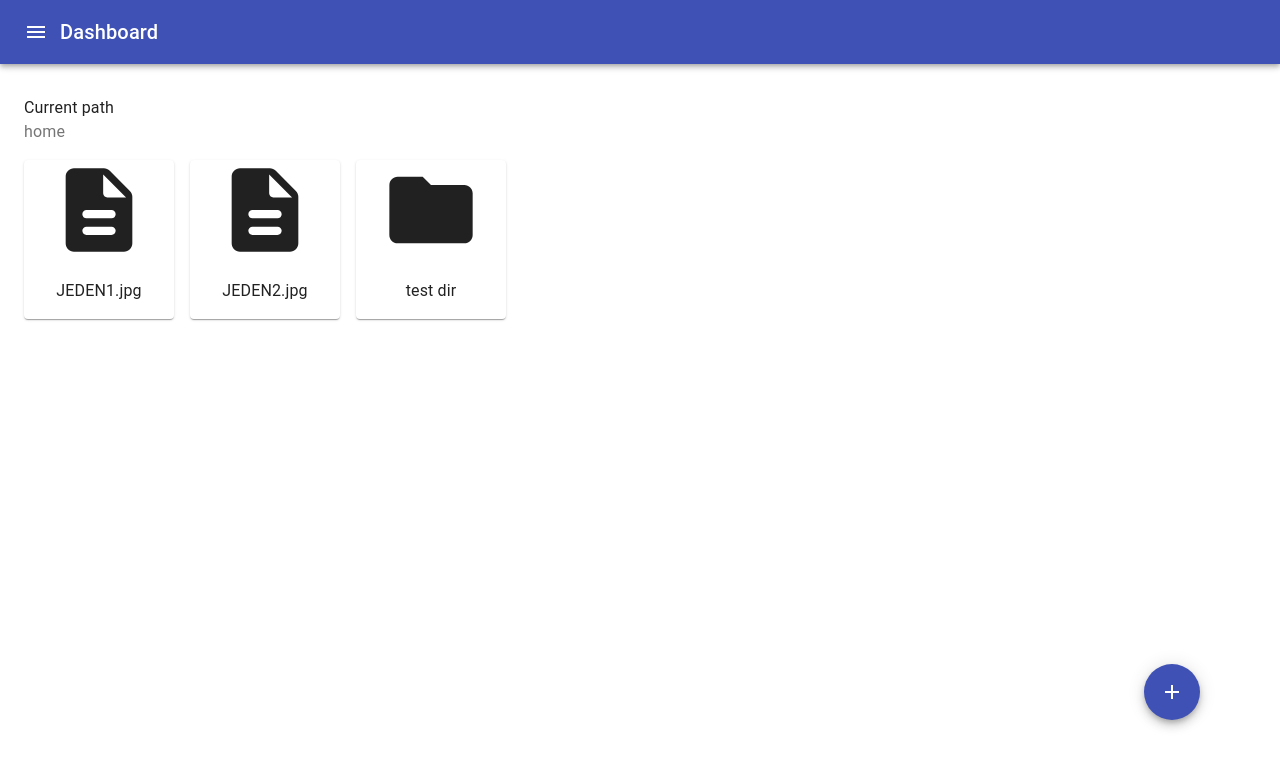
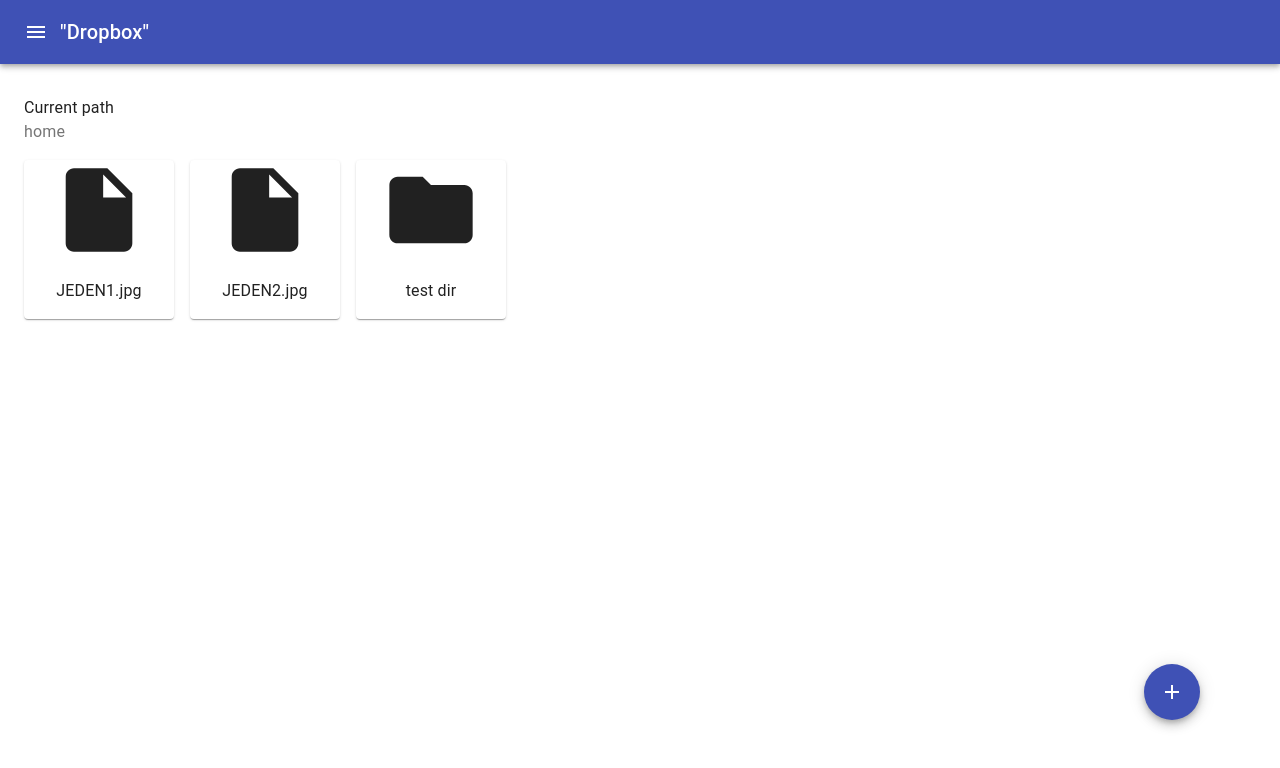
Before and after one commit to s18502/tin-dropbox, a React (Create React App) app: page / in a window 1280 px wide. Shown: the top 768 px of the page. Built offline with nearby package versions, Linux system fonts and the light colour scheme.

Commit message:
mime icons

```diff
--- a/src/CustomCards.js
+++ b/src/CustomCards.js
@@ -3,11 +3,10 @@ import { makeStyles } from "@material-ui/core/styles";
 import Card from "@material-ui/core/Card";
 import CardActionArea from "@material-ui/core/CardActionArea";
 import CardContent from "@material-ui/core/CardContent";
-import CardMedia from "@material-ui/core/CardMedia";
 import Typography from "@material-ui/core/Typography";
 import FolderIcon from "@material-ui/icons/Folder";
 import Link from '@material-ui/core/Link';
-import DescriptionRoundedIcon from '@material-ui/icons/DescriptionRounded';
+import { getIcon } from './MimeIcons';
 
 const useStyles = makeStyles({
   card: {
@@ -23,13 +22,13 @@ const useStyles = makeStyles({
   }
 });
 
-export function FileCard({ fileName }) {
+export function FileCard({ fileName, mime }) {
   const classes = useStyles();
 
   return (
     <Card className={classes.card}>
       <CardActionArea>
-        <DescriptionRoundedIcon className={classes.iconTile} />
+        {getIcon(mime, classes.iconTile)}
         {/*<CardMedia*/}
         {/*  className={classes.fileTile}*/}
         {/*  image={fileThumbnail}*/}
--- a/src/FileBrowser.js
+++ b/src/FileBrowser.js
@@ -1,19 +1,15 @@
 import React from "react";
 import "./App.css";
-import AddIcon from "@material-ui/icons/Add";
 import { makeStyles } from "@material-ui/core";
 import Grid from "@material-ui/core/Grid";
 import Container from "@material-ui/core/Container";
 import { FileCard, DirectoryCard } from "./CustomCards";
-import Fab from "@material-ui/core/Fab";
 import { connect } from "react-redux";
 import Breadcrumbs from '@material-ui/core/Breadcrumbs';
 import Link from '@material-ui/core/Link';
 import Typography from '@material-ui/core/Typography';
 import { ACTIONS, TYPE_FILE } from './Constants';
 import { findByPath } from './SearchTree';
-import SpeedDial from '@material-ui/lab/SpeedDial';
-import SpeedDialIcon from '@material-ui/lab/SpeedDialIcon';
 import SpeedDials from './SpeedDials';
 
 const useStyles = makeStyles(theme => ({
@@ -89,7 +85,7 @@ function FileBrowser({ items, currentPath, onDirClick, onChangeDir, onNewDir, on
 function renderFileTreeNode(node, onDirClick) {
   if (node.type === TYPE_FILE) {
     return (
-      <FileCard fileName={node.name} />
+      <FileCard fileName={node.name} mime={node.mime} />
     );
   } else {
     return <DirectoryCard dirName={node.name} onClick={onDirClick} />;
--- a/src/Header.js
+++ b/src/Header.js
@@ -32,7 +32,7 @@ function Header() {
           <MenuIcon />
         </IconButton>
         <Typography component="h1" variant="h6" color="inherit" noWrap>
-          Dashboard
+          "Dropbox"
         </Typography>
       </Toolbar>
     </AppBar>
--- /dev/null
+++ b/src/MimeIcons.js
@@ -0,0 +1,32 @@
+import InsertDriveFileIcon from '@material-ui/icons/InsertDriveFile';
+import ImageIcon from '@material-ui/icons/Image';
+import DescriptionRoundedIcon from '@material-ui/icons/DescriptionRounded';
+import MovieIcon from '@material-ui/icons/Movie';
+import AudiotrackIcon from '@material-ui/icons/Audiotrack';
+import React from 'react';
+
+export function getIcon(mime, classToApply) {
+  if(!mime) {
+    return <InsertDriveFileIcon className={classToApply} />
+  }
+
+  console.log(mime)
+
+  if(mime.startsWith('image')) {
+    return <ImageIcon className={classToApply} />
+  }
+
+  if(mime.startsWith('text')) {
+    return <DescriptionRoundedIcon className={classToApply} />
+  }
+
+  if(mime.startsWith('video')) {
+    return <MovieIcon className={classToApply} />
+  }
+
+  if(mime.startsWith('audio')) {
+    return <AudiotrackIcon className={classToApply} />
+  }
+
+  return <InsertDriveFileIcon className={classToApply} />
+}
--- a/src/index.js
+++ b/src/index.js
@@ -30,6 +30,7 @@ function counter(state, action) {
     case ACTIONS.FILE_UPLOAD:
       return insertUnderCurrentPath({
         name: action.file.fileName,
+        mime: action.file.fileType,
         type: TYPE_FILE
       });
     default:
```
